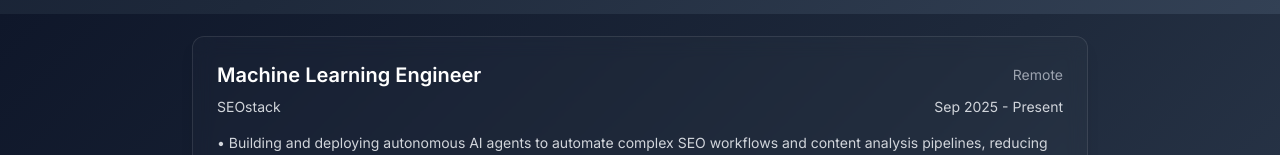
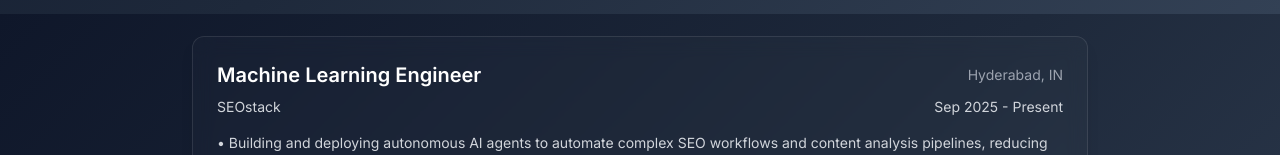
Before and after one commit to aryanraj2713/personal-Portfolio-Website, a Next.js app: page / in a window 1280 px wide. Shown: the part 786-941 px from the top of the page. Built offline with nearby package versions, Linux system fonts and the light colour scheme.

Commit message:
🔄 Update job location: Change job location from "Remote" to "Hyderabad, IN" for the Machine Learning Engineer position in the portfolio.

```diff
--- a/app/page.tsx
+++ b/app/page.tsx
@@ -80,7 +80,7 @@ export default function Home() {
             <div className="glass rounded-lg p-6 shadow-lg">
               <div className="flex items-center justify-between mb-2">
                 <h3 className="text-xl font-semibold text-white">Machine Learning Engineer</h3>
-                <span className="text-sm text-gray-400">Remote</span>
+                <span className="text-sm text-gray-400">Hyderabad, IN</span>
               </div>
               <div className="flex items-center justify-between mb-4">
                 <span className="text-sm text-gray-300">SEOstack</span>
```
